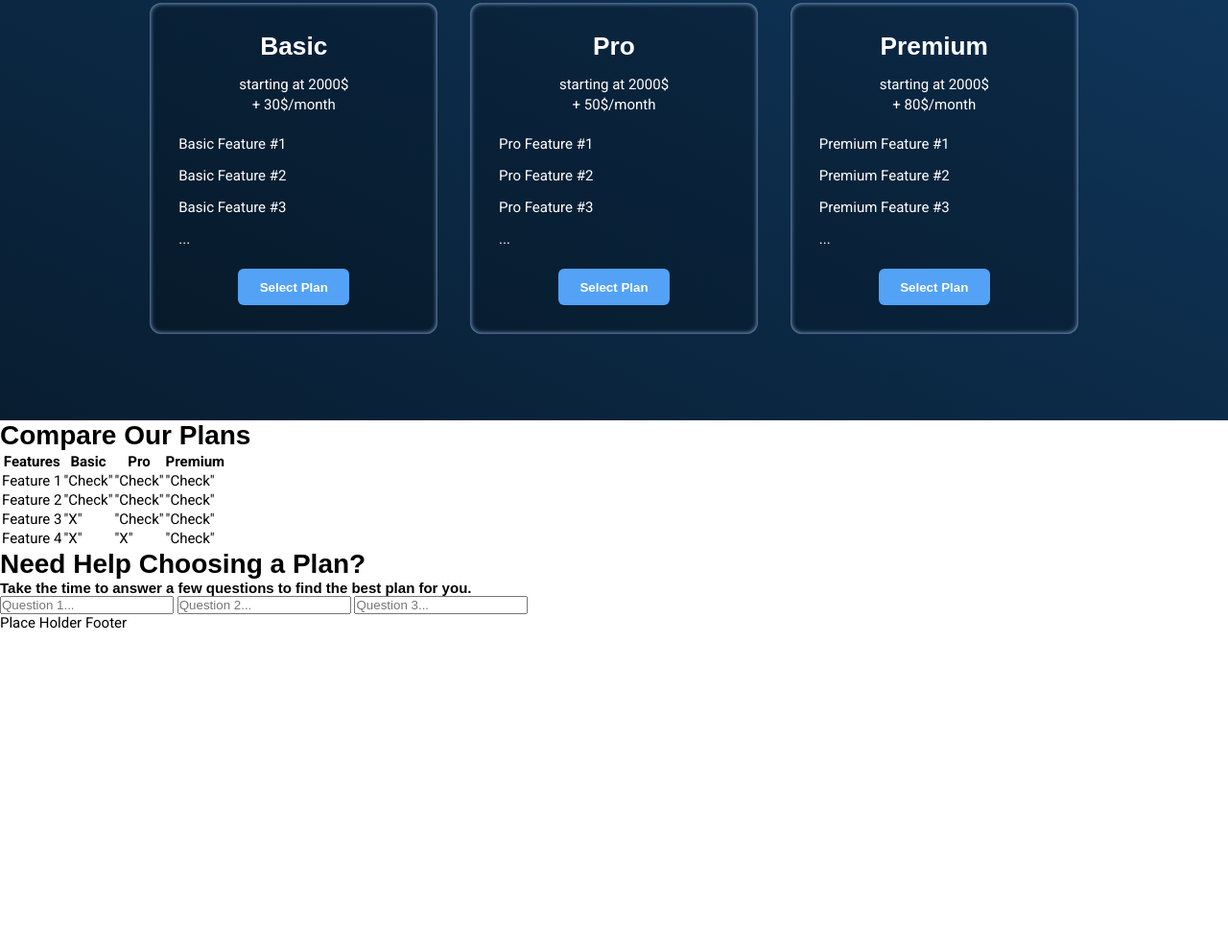
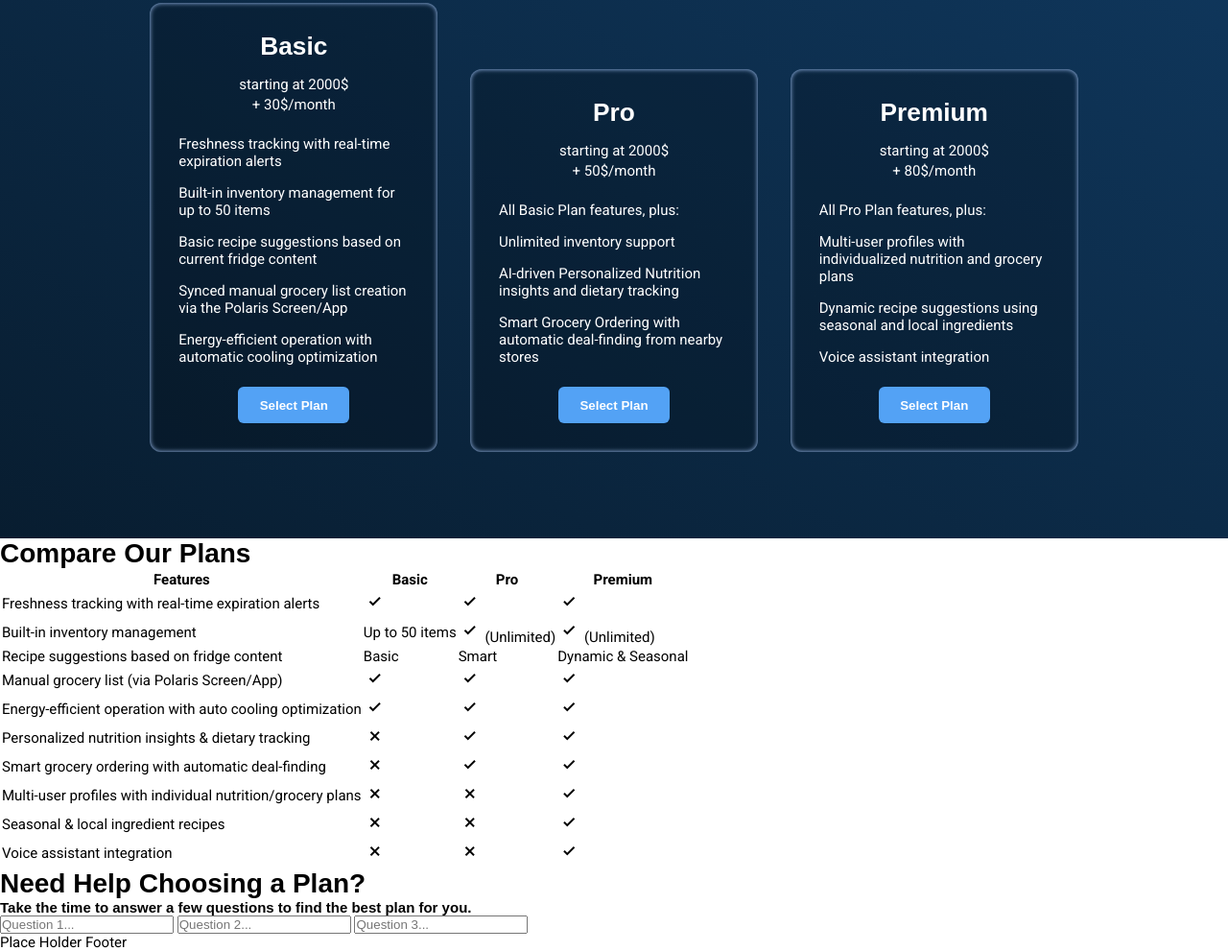
Before and after one commit to FreshTech-uOttawa/FreshTech, a website: page pages/pricing/pricing.html in a window 1280 px wide. Shown: the part 962-1953 px from the top of the page at 96% size. Before the commit the page ends 1620 px from the top, so only its background shows below. Drawn offline with nearby package versions, Linux system fonts and the light colour scheme.

Commit message:
Updated tier packages and comparison table with actual product information

```diff
--- a/pages/pricing/pricing.html
+++ b/pages/pricing/pricing.html
@@ -36,13 +36,18 @@
             <p class="starting-price">starting at 2000$</p>
             <p class="monthly-price">+ 30$/month</p>
             <ul>
-              <li>Basic Feature #1</li>
-              <li>Basic Feature #2</li>
-              <li>Basic Feature #3</li>
-              <li>...</li>
+              <li>Freshness tracking with real-time expiration alerts</li>
+              <li>Built-in inventory management for up to 50 items</li>
+              <li>Basic recipe suggestions based on current fridge content</li>
+              <li>
+                Synced manual grocery list creation via the Polaris Screen/App
+              </li>
+              <li>
+                Energy-efficient operation with automatic cooling optimization
+              </li>
             </ul>
             <button class="select-plan-button">Select Plan</button>
-            <!-- Figure out where this button leads (js)-->
+            <!-- Figure out where this button leads (js) -->
           </div>
 
           <div class="pro tier">
@@ -50,10 +55,15 @@
             <p class="starting-price">starting at 2000$</p>
             <p class="monthly-price">+ 50$/month</p>
             <ul>
-              <li>Pro Feature #1</li>
-              <li>Pro Feature #2</li>
-              <li>Pro Feature #3</li>
-              <li>...</li>
+              <li>All Basic Plan features, plus:</li>
+              <li>Unlimited inventory support</li>
+              <li>
+                AI-driven Personalized Nutrition insights and dietary tracking
+              </li>
+              <li>
+                Smart Grocery Ordering with automatic deal-finding from nearby
+                stores
+              </li>
             </ul>
             <button class="select-plan-button">Select Plan</button>
             <!-- Figure out where this button leads (js)-->
@@ -64,10 +74,15 @@
             <p class="starting-price">starting at 2000$</p>
             <p class="monthly-price">+ 80$/month</p>
             <ul>
-              <li>Premium Feature #1</li>
-              <li>Premium Feature #2</li>
-              <li>Premium Feature #3</li>
-              <li>...</li>
+              <li>All Pro Plan features, plus:</li>
+              <li>
+                Multi-user profiles with individualized nutrition and grocery
+                plans
+              </li>
+              <li>
+                Dynamic recipe suggestions using seasonal and local ingredients
+              </li>
+              <li>Voice assistant integration</li>
             </ul>
             <button class="select-plan-button">Select Plan</button>
             <!-- Figure out where this button leads (js)-->
@@ -88,31 +103,121 @@
           </thead>
           <tbody>
             <tr>
-              <td>Feature 1</td>
-              <td>"Check"</td>
-              <td>"Check"</td>
-              <td>"Check"</td>
+              <td>Freshness tracking with real-time expiration alerts</td>
+              <td>
+                <span class="material-symbols-outlined">check_small</span>
+              </td>
+              <td>
+                <span class="material-symbols-outlined">check_small</span>
+              </td>
+              <td>
+                <span class="material-symbols-outlined">check_small</span>
+              </td>
             </tr>
             <tr>
-              <td>Feature 2</td>
-              <td>"Check"</td>
-              <td>"Check"</td>
-              <td>"Check"</td>
+              <td>Built-in inventory management</td>
+              <td>Up to 50 items</td>
+              <td>
+                <span class="material-symbols-outlined">check_small</span>
+                (Unlimited)
+              </td>
+              <td>
+                <span class="material-symbols-outlined">check_small</span>
+                (Unlimited)
+              </td>
             </tr>
             <tr>
-              <td>Feature 3</td>
-              <td>"X"</td>
-              <td>"Check"</td>
-              <td>"Check"</td>
+              <td>Recipe suggestions based on fridge content</td>
+              <td>Basic</td>
+              <td>Smart</td>
+              <td>Dynamic & Seasonal</td>
             </tr>
             <tr>
-              <td>Feature 4</td>
-              <td>"X"</td>
-              <td>"X"</td>
-              <td>"Check"</td>
+              <td>Manual grocery list (via Polaris Screen/App)</td>
+              <td>
+                <span class="material-symbols-outlined">check_small</span>
+              </td>
+              <td>
+                <span class="material-symbols-outlined">check_small</span>
+              </td>
+              <td>
+                <span class="material-symbols-outlined">check_small</span>
+              </td>
             </tr>
-            <!-- Add proper features when the time comes -->
-            <!-- Add proper checkmarks, x's-->
+            <tr>
+              <td>Energy-efficient operation with auto cooling optimization</td>
+              <td>
+                <span class="material-symbols-outlined">check_small</span>
+              </td>
+              <td>
+                <span class="material-symbols-outlined">check_small</span>
+              </td>
+              <td>
+                <span class="material-symbols-outlined">check_small</span>
+              </td>
+            </tr>
+            <tr>
+              <td>Personalized nutrition insights & dietary tracking</td>
+              <td>
+                <span class="material-symbols-outlined">close_small</span>
+              </td>
+              <td>
+                <span class="material-symbols-outlined">check_small</span>
+              </td>
+              <td>
+                <span class="material-symbols-outlined">check_small</span>
+              </td>
+            </tr>
+            <tr>
+              <td>Smart grocery ordering with automatic deal-finding</td>
+              <td>
+                <span class="material-symbols-outlined">close_small</span>
+              </td>
+              <td>
+                <span class="material-symbols-outlined">check_small</span>
+              </td>
+              <td>
+                <span class="material-symbols-outlined">check_small</span>
+              </td>
+            </tr>
+            <tr>
+              <td>
+                Multi-user profiles with individual nutrition/grocery plans
+              </td>
+              <td>
+                <span class="material-symbols-outlined">close_small</span>
+              </td>
+              <td>
+                <span class="material-symbols-outlined">close_small</span>
+              </td>
+              <td>
+                <span class="material-symbols-outlined">check_small</span>
+              </td>
+            </tr>
+            <tr>
+              <td>Seasonal & local ingredient recipes</td>
+              <td>
+                <span class="material-symbols-outlined">close_small</span>
+              </td>
+              <td>
+                <span class="material-symbols-outlined">close_small</span>
+              </td>
+              <td>
+                <span class="material-symbols-outlined">check_small</span>
+              </td>
+            </tr>
+            <tr>
+              <td>Voice assistant integration</td>
+              <td>
+                <span class="material-symbols-outlined">close_small</span>
+              </td>
+              <td>
+                <span class="material-symbols-outlined">close_small</span>
+              </td>
+              <td>
+                <span class="material-symbols-outlined">check_small</span>
+              </td>
+            </tr>
           </tbody>
         </table>
       </section>
```
